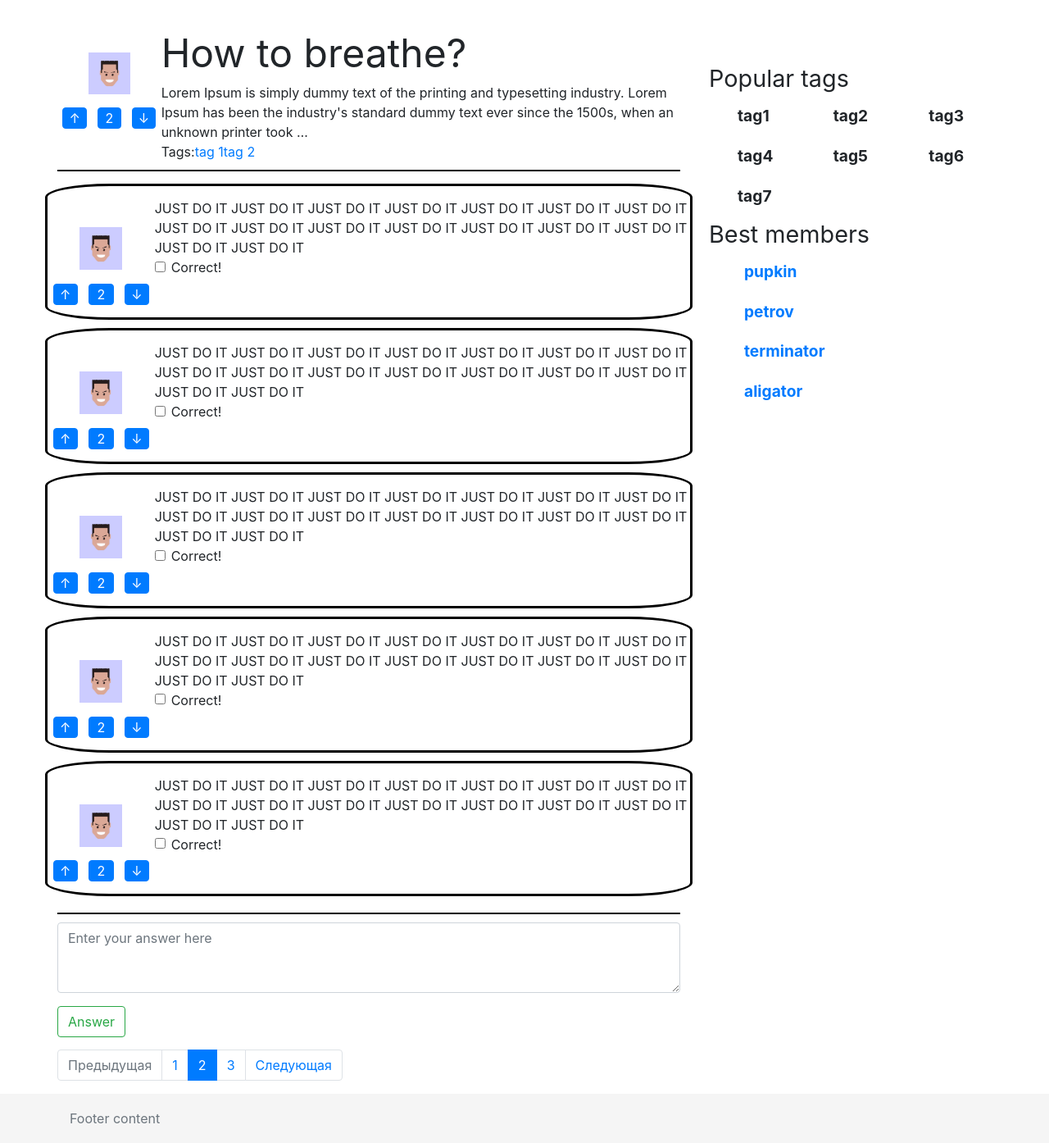
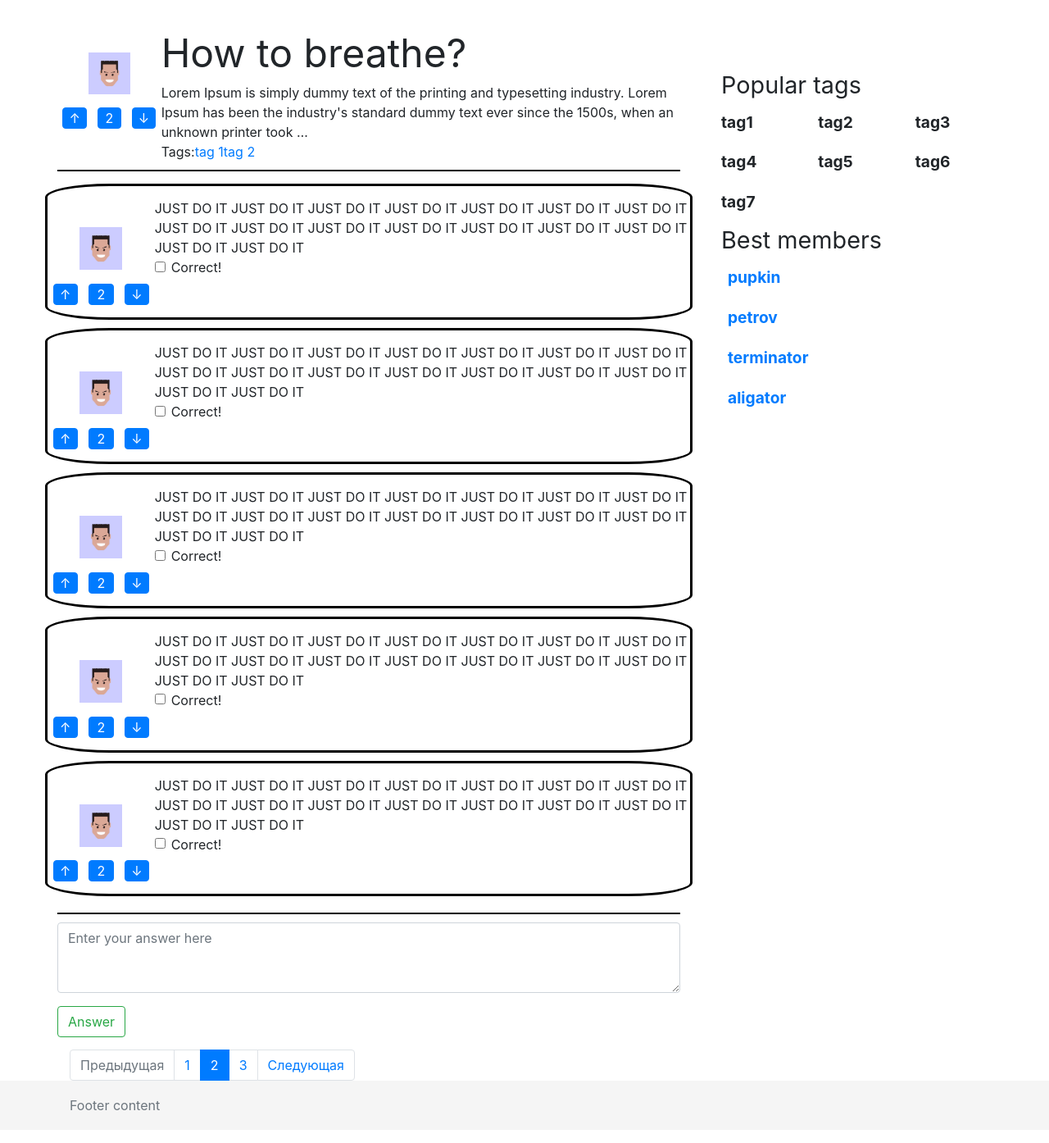
Before and after one commit to wonderf00l/web-park-vk-education, a Django app: page /question/1/ in a window 1280 px wide. Shown: the part 56-1450 px from the top of the page at 82% size. After the commit the page ends 1410 px from the top, so only its background shows below. Run offline with Django 4.2, Linux system fonts and the light colour scheme; some libraries are stand-ins or nearby versions.

Commit message:
edited base template, deleted code duplicates from other html's

```diff
--- a/askme_zubkov/askme/static/askme/css/my.css
+++ b/askme_zubkov/askme/static/askme/css/my.css
@@ -2,16 +2,6 @@
     margin-bottom: 25px;
     width: 100%;
 }
-
-/* header {
-    display: block;
-    width: 100%;
-} */
-
-/* .row.container {
-    margin-top: 50px;
-    clear: left;
-} */
 
 .profile_icon {
     width: 100%;
@@ -35,7 +25,6 @@
 
 .col-9.box3 {
     padding-left: 30%;
-    /* padding: 50% 0 50% 35px */
 }
 
 .img_box {
@@ -55,18 +44,6 @@
 .row.unauthorized {
     margin-left: 30%;
 }
-
-/* .row.core_content::after {
-    content: '\A'; white-space: pre;
-} */
-
-/* .core_content {
-    width: 100%;
-} */
-
-/* .btn.btn-outline-success.search_btn {
-    display: inline;
-} */
 
 .row.core_content_header {
     margin-top: 40px;
@@ -91,9 +68,10 @@
     width: 100%;
 }
 
-.row.best_members_header {
+.best_members_header {
     font-size: 1.8rem;
-    margin: 10px;
+    /* margin: 15px 10px 10px 10px; */
+    padding-left: 10%;
 }
 
 .row.members_list {
@@ -101,15 +79,9 @@
     padding-left: 33px;
 }
 
-/* .row.best_members {
-    margin-top: 35px;
-    margin-left: 5px;
-} */
-
 
 .rating_counter {
     width: 50%;
-    /* block-size: fit-content; */
 }
 
 
@@ -145,13 +117,9 @@
     width: 70%;
     height: 70%;
     padding: 0;
-    /* text-align: center; */
 }
 
 .row.question_item {
-    /* border-block: solid;
-    box-sizing: border-box;
-    /* border-style: solid; */
     padding: 10px;
     border: 3px solid black;
     border-radius: 10%;
@@ -169,9 +137,8 @@
 
 .tags_header {
     font-size: 1.8rem;
-    margin-bottom: 25px;
-    margin-top: 45px;
-    margin-left: 35px;
+    margin-top: 15%;
+    padding-left: 10%;
 }
 
 .row.tags {
@@ -246,14 +213,3 @@
     margin-top: 10px;
     margin-bottom: 20px;
 }
-
-/* .pages::before {
-    content: '\A'; white-space: pre;
-} */
-/* .questions {
-    margin-top: 40px;
-} */
-
-/* .container main {
-    margin-top: 50px;
-} */
--- a/askme_zubkov/askme/templates/askme/answer_item.html
+++ b/askme_zubkov/askme/templates/askme/answer_item.html
@@ -3,7 +3,7 @@
 <div class="row answer_box">
     <div class="col-2 avatar_box_outer">
         <div class="row avatar_box">
-            <img class="avatar" src="{% static 'askme/img/avatar.png' %}">
+            <img class="avatar" src="{% static 'askme/img/avatar.png' %}" alt="avatar img">
         </div>
         <div class="row">
             {% comment %} {% include "askme/rating_counter.html" %} {% endcomment %}
--- a/askme_zubkov/askme/templates/askme/base.html
+++ b/askme_zubkov/askme/templates/askme/base.html
@@ -1,27 +1,24 @@
 {% load static %}
-<!doctype html>
+<!DOCTYPE html>
 <html lang="en">
     <head>
         <meta charset="utf-8">
-    <meta name="viewport" content="width=device-width, initial-scale=1, shrink-to-fit=no">
+        <meta name="viewport"
+              content="width=device-width, initial-scale=1, shrink-to-fit=no">
         <meta name="description" content="">
         <meta name="author" content="">
-    <link rel="icon" href="{% static 'askme/img/title.png' %}">
-
+        <link rel="icon" href="{% static 'askme/img/title.png' %}" alt="icon">
         <title>{{ title }}</title>
-
         <!-- Bootstrap core CSS -->
         <link href="{% static 'askme/css/bootstrap.css' %}" rel="stylesheet">
         <!-- Custom styles for this template -->
         <link href="{% static 'askme/css/additional.css' %}" rel="stylesheet">
-
         <link href="{% static 'askme/css/my.css' %}" rel="stylesheet">
     </head>
-
     <body>
-
-    <header class="head">
+        <header class="row head">
             <!-- Fixed navbar -->
+            <div class="row">
                 <nav class="navbar navbar-expand-md navbar-dark fixed-top bg-dark">
                     <div class="collapse navbar-collapse" id="navbarCollapse">
                         <div class="container">
@@ -32,7 +29,10 @@
                                 <div class="col-4">
                                     <div class="row">
                                         <div class="col-9">
-                                <input class="form-control" type="text" placeholder="Search" aria-label="Search">
+                                            <input class="form-control"
+                                                   type="text"
+                                                   placeholder="Search"
+                                                   aria-label="Search">
                                         </div>
                                         <div class="col-3">
                                             <button class="btn btn-outline-success search_btn" type="submit">Search</button>
@@ -52,39 +52,34 @@
                         </div>
                     </div>
                 </nav>
+            </div>
         </header>
-
         <!-- Begin page content -->
         <main role="main" class="container">
-        {% comment %} {% block content %}
-        {% endblock content %} {% endcomment %}
-        {% comment %} <br>
-        <h1>Page title.</h1>
-        <br> {% endcomment %}
-        {% comment %} <div class="row"> {% endcomment %}
-
-        <div class="core_content">
+            <div class="row">
+                <div class="col-8">
                     {% block core_content %}
                     {% endblock core_content %}
                 </div>
-            {% comment %} {% block sidebar %}
-        {% endblock sidebar %} {% endcomment %}
+                <div class="col-4">{% include "askme/sidebar.html" %}</div>
+            </div>
+            <div class="core_content"></div>
             <div class="pages">
                 {% block pages %}
                 {% endblock pages %}
             </div>
         </main>
-
         <footer class="footer">
             <div class="container">
                 <span class="text-muted">Footer content</span>
             </div>
         </footer>
-
         <!-- Bootstrap core JavaScript
     ================================================== -->
         <!-- Placed at the end of the document so the pages load faster -->
-    <script src="https://code.jquery.com/jquery-3.2.1.slim.min.js" integrity="sha384-KJ3o2DKtIkvYIK3UENzmM7KCkRr/rE9/Qpg6aAZGJwFDMVNA/GpGFF93hXpG5KkN" crossorigin="anonymous"></script>
+        <script src="https://code.jquery.com/jquery-3.2.1.slim.min.js"
+                integrity="sha384-KJ3o2DKtIkvYIK3UENzmM7KCkRr/rE9/Qpg6aAZGJwFDMVNA/GpGFF93hXpG5KkN"
+                crossorigin="anonymous"></script>
         <script>window.jQuery || document.write('<script src="../../assets/js/vendor/jquery-slim.min.js"><\/script>')</script>
         <script src="../../assets/js/vendor/popper.min.js"></script>
         <script src="{% static 'askme/js/bootstrap.js' %}"></script>
--- a/askme_zubkov/askme/templates/askme/question.html
+++ b/askme_zubkov/askme/templates/askme/question.html
@@ -1,19 +1,12 @@
-{% extends 'askme/base.html' %}
+{% extends "askme/base.html" %}
 {% load static %}
-
 {% block core_content %}
-
-    <div class="row question_page_box">
-
-        <div class="col-8">
-
     <div class="row question_to_answer">
         <div class="col-2 avatar_box_outer">
             <div class="row avatar_box">
-                        <img class="avatar" src="{% static 'askme/img/avatar.png' %}">
+                <img class="avatar" src="{% static 'askme/img/avatar.png' %}" alt="avatar">
             </div>
             <div class="row">
-                        {% comment %} {% include "askme/rating_counter.html" %} {% endcomment %}
                 <div class="col-4 arrow-box">
                     <button type="button" class="btn btn-primary arrow">↑</button>
                 </div>
@@ -29,50 +22,29 @@
             <div class="row">
                 <div class="question_name">How to breathe?</div>
             </div>
+            <div class="row">{{ question_content|truncatewords:30 }}</div>
             <div class="row">
-                        {{ question_content|truncatewords:30 }}
-                    </div>
-                    <div class="row">
-                        <span>Tags: </span>
+                <span>Tags:</span>
                 <a href="#">tag 1</a>
                 <a href="#">tag 2</a>
             </div>
         </div>
     </div>
-
     <div class="row answers">
         {% for answer in answers %}
-                    <div class="row answer">
-                        {% include "askme/answer_item.html" %}
-                    </div>
+            <div class="row answer">{% include "askme/answer_item.html" %}</div>
         {% endfor %}
     </div>
-
     <div class="row answer_form">
         <div class="mb-3">
-                    <textarea class="form-control" id="exampleFormControlTextarea1" rows="3" placeholder="Enter your answer here"></textarea>
+            <textarea class="form-control"
+                      id="exampleFormControlTextarea1"
+                      rows="3"
+                      placeholder="Enter your answer here"></textarea>
         </div>
-
         <button class="btn btn-outline-success" type="submit">Answer</button>
-
     </div>
-
-
-
-        </div>
-
-        <div class="col-4">
-
-            {% include "askme/sidebar.html" %}
-
-        </div>
-
-    </div>
-
 {% endblock core_content %}
-
 {% block pages %}
-    <div class="pages">
-        {% include "askme/paginator.html" %}
-    </div>
+    <div class="pages">{% include "askme/paginator.html" %}</div>
 {% endblock pages %}
--- a/askme_zubkov/askme/templates/askme/settings.html
+++ b/askme_zubkov/askme/templates/askme/settings.html
@@ -7,7 +7,7 @@
     <div class="mb-3">
         <label for="formFile" class="form-label">Upload avatar</label>
         <div class="row avatar_box">
-            <img class="avatar" src="{% static 'askme/img/avatar.png' %}">
+            <img class="avatar" src="{% static 'askme/img/avatar.png' %}" alt="avatar">
         </div>
         <input class="form-control" type="file" id="formFile">
     </div>
--- a/askme_zubkov/askme/templates/askme/sidebar.html
+++ b/askme_zubkov/askme/templates/askme/sidebar.html
@@ -1,27 +1,8 @@
-
-<div class="row">
-    <div class="tags_header">Popular tags<div>
+<div class="tags_header">Popular tags</div>
+<div class="row tags">
+    {% for tag in tags %}<div class="col tag_item">{{ tag }}</div>{% endfor %}
 </div>
-
-<div class="row tags">
-    {% for tag in tags %}
-        <div class="col tag_item"> {{ tag }} </div>
-    {% endfor %}
+<div class="best_members_header">Best members</div>
+<div class="row members_list">
+    {% for member in best_members %}<a class="best_member_ref" href="#">{{ member }}</a>{% endfor %}
 </div>
-
-
-{% comment %} <div class="row best_members"> {% endcomment %}
-    {% comment %} <div class="row">
-        <div class="best_members_header">Best members<div>
-    </div> {% endcomment %}
-
-    <span class="best_members_header">Best members<span>
-
-    <div class="row members_list">
-        {% for member in best_members %}
-            {% comment %} <div class="row best_member"> {% endcomment %}
-            <a class="best_member_ref" href="#">{{ member }}</a>
-            {% comment %} </div> {% endcomment %}
-        {% endfor %}
-    </div>
-{% comment %} </div>  {% endcomment %}
--- a/askme_zubkov/askme/templates/askme/unauthorized.html
+++ b/askme_zubkov/askme/templates/askme/unauthorized.html
@@ -1,6 +1,3 @@
-{% extends 'askme/base.html' %}
-
-{% block userblock %}
 <div class="row unauthorized">
     <div class="col">
         <a class="btn btn-primary" href="{% url 'login' %}" role="button">log in</a>
@@ -9,4 +6,3 @@
         <a class="btn btn-primary" href="{% url 'register' %}" role="button">register</a>
     </div>
 </div>
-{% endblock userblock %}
--- a/askme_zubkov/askme/views.py
+++ b/askme_zubkov/askme/views.py
@@ -29,7 +29,7 @@ def homepage(request):
         "AskMe",
         "menu": menu,
         "is_authorized":
-        False,
+        True,
         "user_nickname":
         "Mr. Pupkins",
         "profile_icon_url":
```
Also changed, not shown: askme_zubkov/askme/templates/askme/ask.html (+16 -28 lines), askme_zubkov/askme/templates/askme/authorized.html (+2 -8 lines), askme_zubkov/askme/templates/askme/err_base.html (deleted, +0 -102 lines), askme_zubkov/askme/templates/askme/err_index.html (deleted, +0 -19 lines), askme_zubkov/askme/templates/askme/index.html (+5 -25 lines), askme_zubkov/askme/templates/askme/login.html (+13 -26 lines), askme_zubkov/askme/templates/askme/paginator.html (+6 -2 lines), askme_zubkov/askme/templates/askme/question_item.html (+3 -7 lines), askme_zubkov/askme/templates/askme/register.html (+35 -31 lines). Lines whose indentation alone changed are shown as unchanged.
